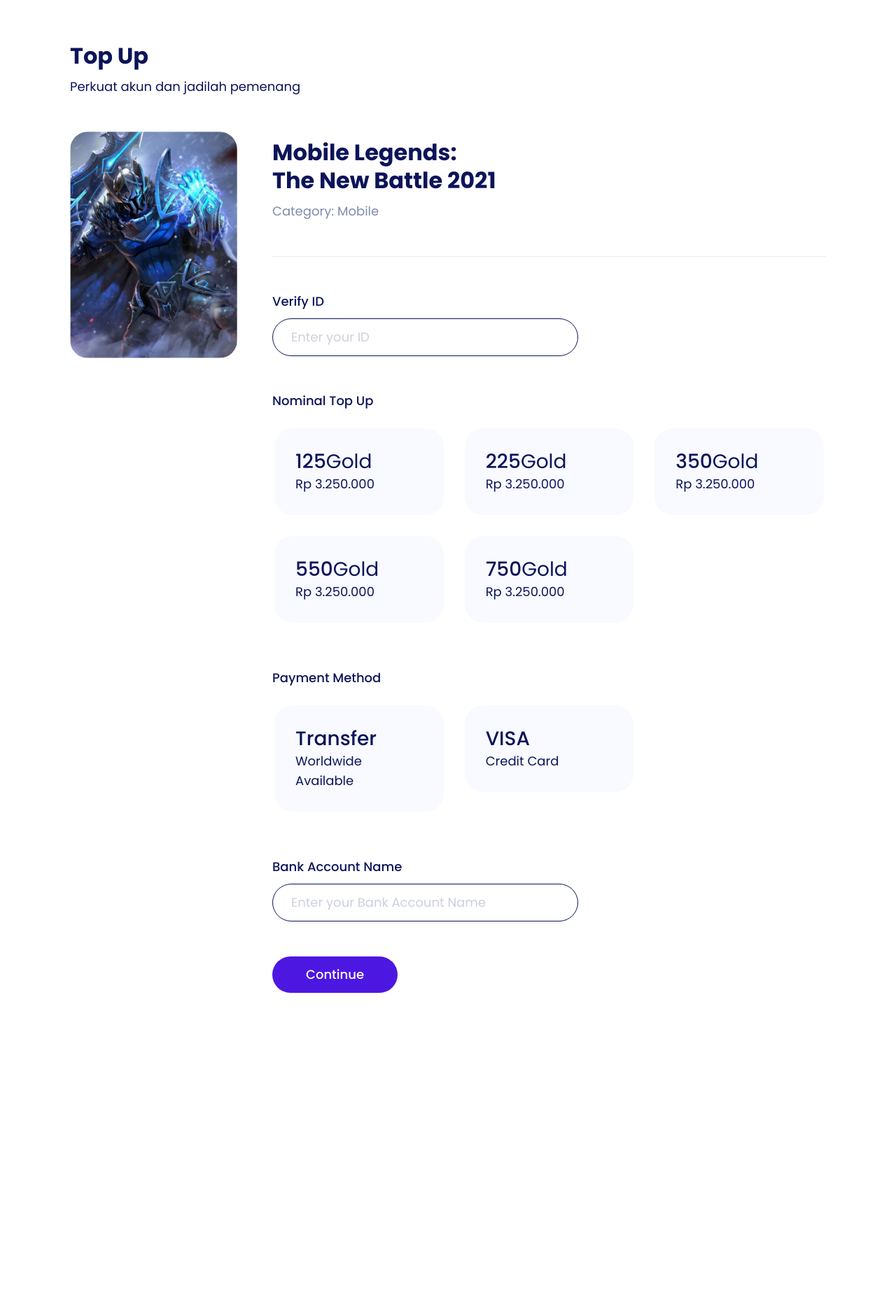
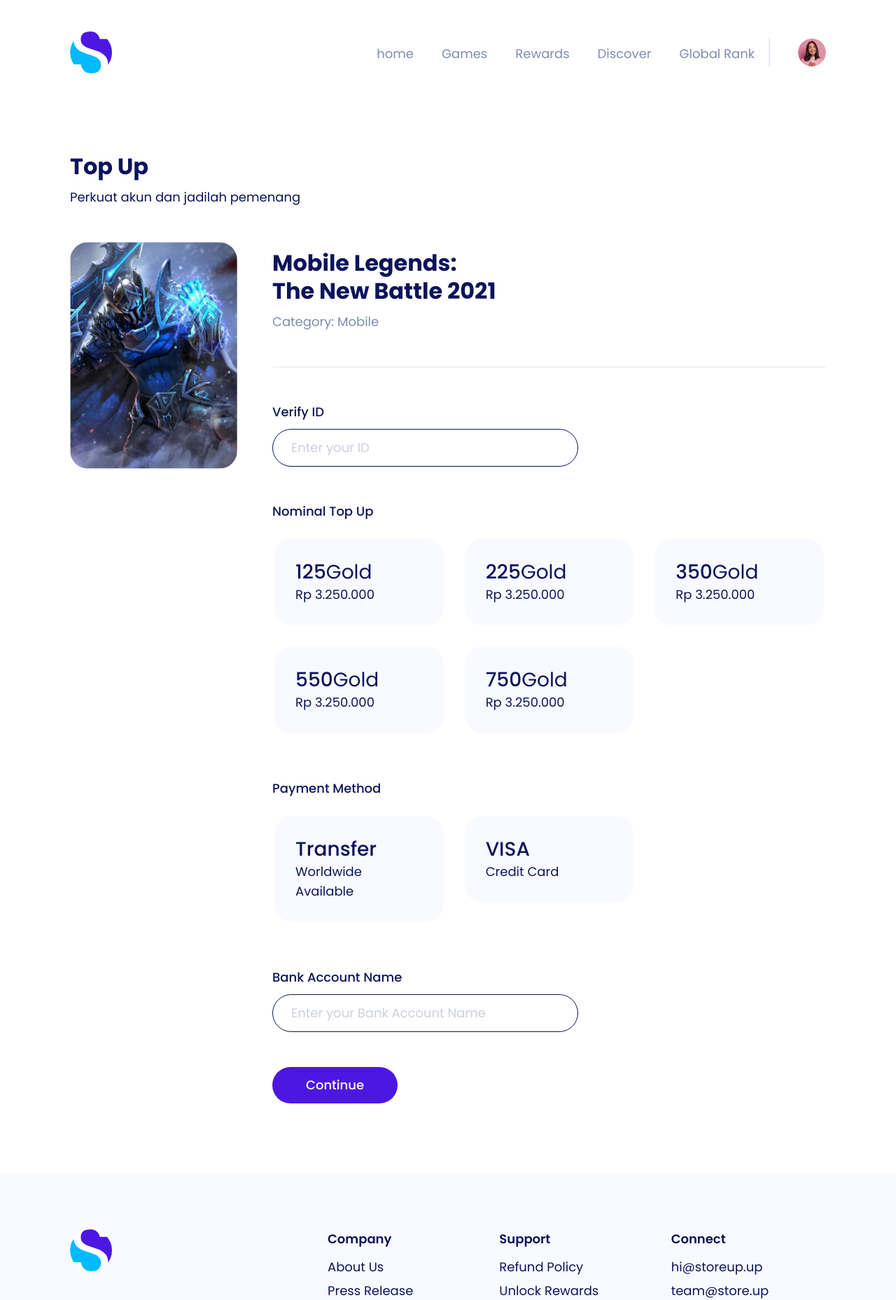
Before and after one commit to sholeh007/nextjs-top-up-game, a Next.js app: page /detail/1 in a window 1280 px wide. Shown: the top 1858 px of the page at 70% size. Before the commit the page ends 1469 px from the top, so only its background shows below. Built offline with nearby package versions, Linux system fonts and the light colour scheme.

Commit message:
adding navbar & footer on detail page

```diff
--- a/components/organisms/topup-form/index.tsx
+++ b/components/organisms/topup-form/index.tsx
@@ -1,3 +1,5 @@
+import Link from "next/link";
+
 export default function TopupForm() {
   return (
     <form action="./checkout.html" method="POST">
@@ -318,13 +320,14 @@
         />
       </div>
       <div className="d-sm-block d-flex flex-column w-100">
+        <Link href="/checkout/1" passHref>
           <a
-          href="./checkout.html"
             type="submit"
             className="btn btn-submit rounded-pill fw-medium text-white border-0 text-lg"
           >
             Continue
           </a>
+        </Link>
       </div>
     </form>
   );
--- a/pages/detail/[id].tsx
+++ b/pages/detail/[id].tsx
@@ -1,8 +1,12 @@
+import Footer from "../../components/organisms/footer";
+import Navbar from "../../components/organisms/navbar";
 import TopupForm from "../../components/organisms/topup-form";
 import TopupItem from "../../components/organisms/topup-item";
 
 export default function Detail() {
   return (
+    <>
+      <Navbar />
       <section className="detail pt-lg-60 pb-50">
         <div className="container-xxl container-fluid">
           <div className="detail-header pb-50">
@@ -25,5 +29,7 @@
           </div>
         </div>
       </section>
+      <Footer />
+    </>
   );
 }
```
Lines whose indentation alone changed are shown as unchanged.
